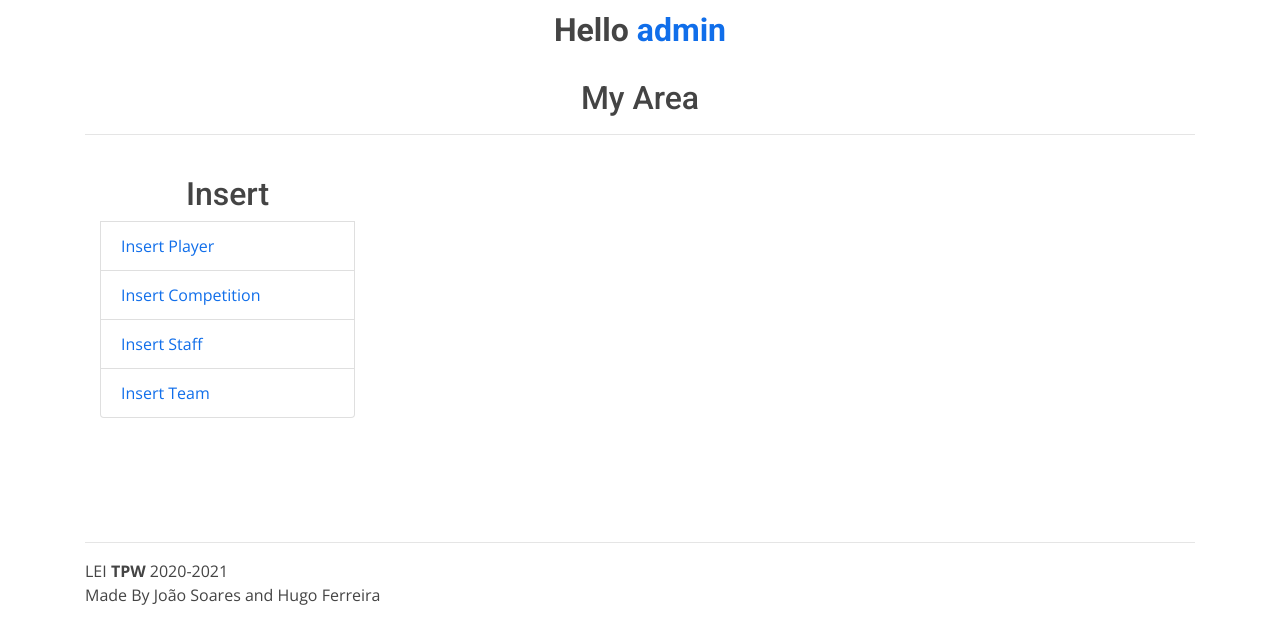
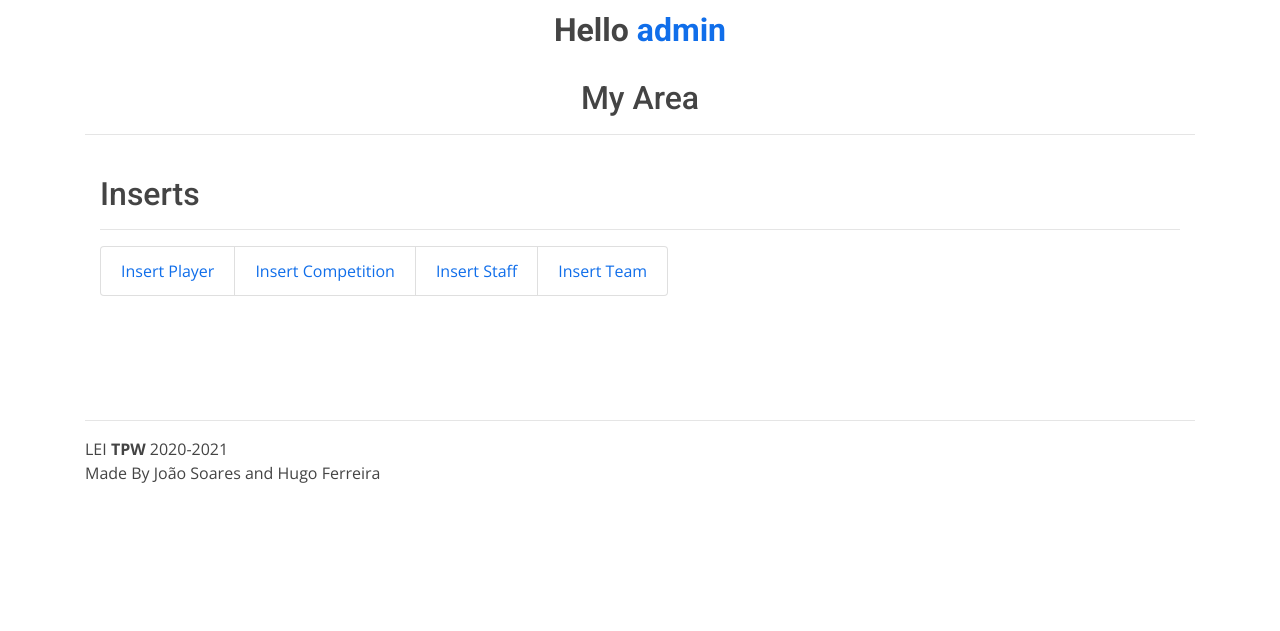
Before and after one commit to JoaoTS20/TPW_Trabalho1, a Django app: page /profile/ in a window 1280 px wide. Shown: the part 188-819 px from the top of the page. After the commit the page ends 671 px from the top, so only its background shows below. Run offline with Django 3.2, Linux system fonts and the light colour scheme; a user stored in the database is signed in; data comes from the database, SQL or seed files in the repository; both versions use the stored data as it was after the commit; some libraries are stand-ins or nearby versions.

Commit message:
Normal account done and a small fix

```diff
--- a/templates/profile.html
+++ b/templates/profile.html
@@ -26,9 +26,9 @@
         <hr>
         <br>
     <div class="container" data-aos="fade-up">
-
-    <ul class="list-group col-md-3">
-        <h2 align="center">Insert</h2>
+    <h2 align="left">Inserts</h2>
+        <hr>
+    <ul class="list-group list-group-horizontal-sm col-md-8">
       <li class="list-group-item"><a href="{% url 'insert_player' %}">Insert Player</a></li>
       <li class="list-group-item"><a href="{% url 'insert_competition' %}">Insert Competition</a></li>
       <li class="list-group-item"><a href="{% url 'insert_staff' %}">Insert Staff</a></li>
```
Also changed, not shown: README.md, db.sqlite3.
